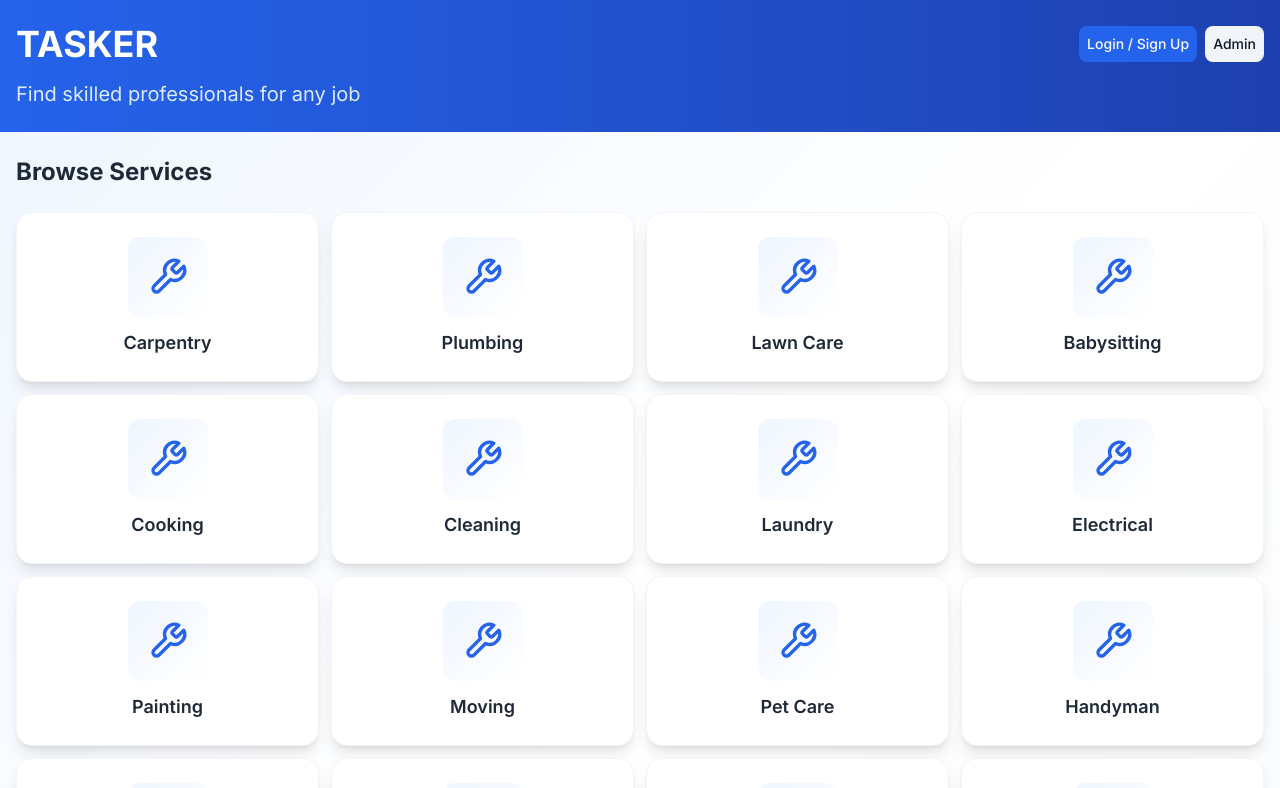
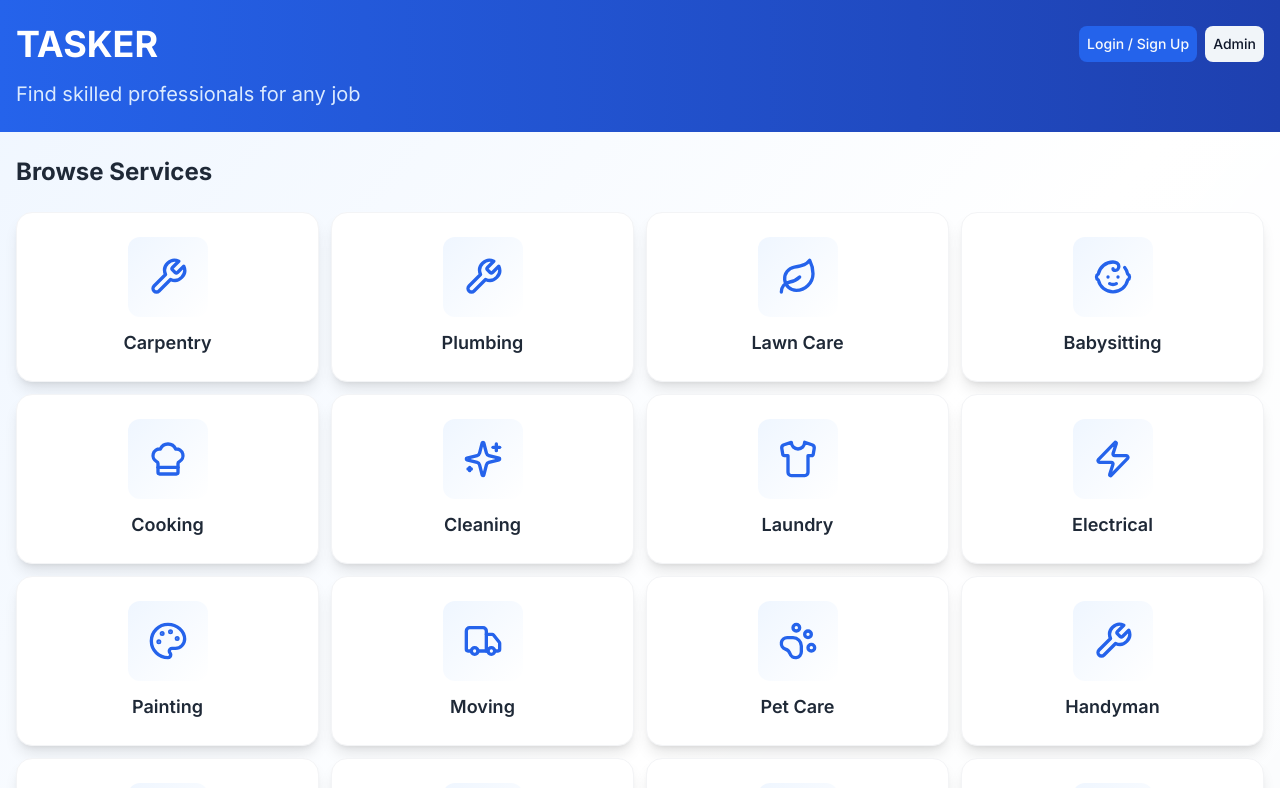
Before and after one commit to sgeorge-21/tasker, a React (Vite) app: page / in a window 1280 px wide. Shown: the top 788 px of the page. Built offline with nearby package versions, Linux system fonts and the light colour scheme.

Commit message:
Revise service icons and add new services
Updated service icons and added new services with icons and prices.

```diff
--- a/src/data/services.ts
+++ b/src/data/services.ts
@@ -1,26 +1,27 @@
 export const services = [
-  { id: 1, name: 'Carpentry', icon: 'https://d64gsuwffb70l.cloudfront.net/69133f26a8ca10f880d5b52d_1762869130132_82bf7c0c.webp', price: '$50-100/hr' },
-  { id: 2, name: 'Plumbing', icon: 'https://d64gsuwffb70l.cloudfront.net/69133f26a8ca10f880d5b52d_1762869131303_db210856.webp', price: '$60-120/hr' },
-  { id: 3, name: 'Lawn Care', icon: 'https://d64gsuwffb70l.cloudfront.net/69133f26a8ca10f880d5b52d_1762869132767_46adadf1.webp', price: '$40-80/hr' },
-  { id: 4, name: 'Babysitting', icon: 'https://d64gsuwffb70l.cloudfront.net/69133f26a8ca10f880d5b52d_1762869134145_15b5af4f.webp', price: '$15-30/hr' },
-  { id: 5, name: 'Cooking', icon: 'https://d64gsuwffb70l.cloudfront.net/69133f26a8ca10f880d5b52d_1762869135836_06808b2b.webp', price: '$30-60/hr' },
-  { id: 6, name: 'Cleaning', icon: 'https://d64gsuwffb70l.cloudfront.net/69133f26a8ca10f880d5b52d_1762869136642_5d8dde57.webp', price: '$25-50/hr' },
-  { id: 7, name: 'Laundry', icon: 'https://d64gsuwffb70l.cloudfront.net/69133f26a8ca10f880d5b52d_1762869144786_466d8506.webp', price: '$20-40/hr' },
-  { id: 8, name: 'Electrical', icon: 'https://d64gsuwffb70l.cloudfront.net/69133f26a8ca10f880d5b52d_1762869145590_3b68ec45.webp', price: '$70-150/hr' },
-  { id: 9, name: 'Painting', icon: 'https://d64gsuwffb70l.cloudfront.net/69133f26a8ca10f880d5b52d_1762869146350_ee3a0c27.webp', price: '$40-80/hr' },
-  { id: 10, name: 'Moving', icon: 'https://d64gsuwffb70l.cloudfront.net/69133f26a8ca10f880d5b52d_1762869147112_d67341ed.webp', price: '$80-200/hr' },
-  { id: 11, name: 'Pet Care', icon: 'https://d64gsuwffb70l.cloudfront.net/69133f26a8ca10f880d5b52d_1762869147909_77640aa7.webp', price: '$20-40/hr' },
-  { id: 12, name: 'Handyman', icon: 'https://d64gsuwffb70l.cloudfront.net/69133f26a8ca10f880d5b52d_1762869149702_b08bc004.webp', price: '$45-90/hr' },
-  { id: 13, name: 'Cosmetology', icon:'https://d64gsuwffb70l.cloudfront.net/69133f26a8ca10f880d5b52d_1762869130132_82bf7c0c.webp' },
-  { id: 14, name: 'Pastry Making', icon: 'https://d64gsuwffb70l.cloudfront.net/69133f26a8ca10f880d5b52d_1762869135836_06808b2b.webp' },
-  { id: 15, name: 'Catering', icon: 'https://d64gsuwffb70l.cloudfront.net/69133f26a8ca10f880d5b52d_1762869135836_06808b2b.webp' },
-  { id: 16, name: 'Interior Decoration', icon: 'https://d64gsuwffb70l.cloudfront.net/69133f26a8ca10f880d5b52d_1762869146350_ee3a0c27.webp' },
-  { id: 17, name: 'Driving', icon: 'https://d64gsuwffb70l.cloudfront.net/69133f26a8ca10f880d5b52d_1762869147112_d67341ed.webp' },
-  { id: 18, name: 'Installation of Hardwares', icon: 'https://d64gsuwffb70l.cloudfront.net/69133f26a8ca10f880d5b52d_1762869145590_3b68ec45.webp' },
-  { id: 20, name: 'Welding', icon: 'https://d64gsuwffb70l.cloudfront.net/69133f26a8ca10f880d5b52d_1762869145590_3b68ec45.webp', price: '$60-120/hr' },
-  { id: 21, name: 'Masonry', icon: 'https://d64gsuwffb70l.cloudfront.net/69133f26a8ca10f880d5b52d_1762869145590_3b68ec45.webp', price: '$50-100/hr' },
-  { id: 22, name: 'Computer Technician', icon: 'https://d64gsuwffb70l.cloudfront.net/69133f26a8ca10f880d5b52d_1762869145590_3b68ec45.webp', price: '$50-100/hr' },
-  { id: 23, name: 'Graphic/Web Design', icon: 'https://d64gsuwffb70l.cloudfront.net/69133f26a8ca10f880d5b52d_1762869145590_3b68ec45.webp', price: '$60-150/hr' },
-  { id: 24, name: 'Network Administrator', icon: 'https://d64gsuwffb70l.cloudfront.net/69133f26a8ca10f880d5b52d_1762869145590_3b68ec45.webp', price: '$70-150/hr' },
-  { id: 25, name: 'Tailoring', icon: 'https://d64gsuwffb70l.cloudfront.net/69133f26a8ca10f880d5b52d_1762869145590_3b68ec45.webp', price: '$20-50/hr' },
+  { id: 1, name: 'Carpentry', icon: 'Hammer2', price: '$50-100/hr' },
+  { id: 2, name: 'Plumbing', icon: 'Pipe', price: '$60-120/hr' },
+  { id: 3, name: 'Lawn Care', icon: 'Leaf', price: '$40-80/hr' },
+  { id: 4, name: 'Babysitting', icon: 'Baby', price: '$15-30/hr' },
+  { id: 5, name: 'Cooking', icon: 'ChefHat', price: '$30-60/hr' },
+  { id: 6, name: 'Cleaning', icon: 'Sparkles', price: '$25-50/hr' },
+  { id: 7, name: 'Laundry', icon: 'Shirt', price: '$20-40/hr' },
+  { id: 8, name: 'Electrical', icon: 'Zap', price: '$70-150/hr' },
+  { id: 9, name: 'Painting', icon: 'Palette', price: '$40-80/hr' },
+  { id: 10, name: 'Moving', icon: 'Truck', price: '$80-200/hr' },
+  { id: 11, name: 'Pet Care', icon: 'PawPrint', price: '$20-40/hr' },
+  { id: 12, name: 'Handyman', icon: 'Wrench', price: '$45-90/hr' },
+  { id: 13, name: 'Cosmetology', icon: 'Smile', price: '$30-80/hr' },
+  { id: 14, name: 'Pastry Making', icon: 'Cake', price: '$25-70/hr' },
+  { id: 15, name: 'Catering', icon: 'UtensilsCrossed', price: '$40-100/hr' },
+  { id: 16, name: 'Interior Decoration', icon: 'Sofa', price: '$50-150/hr' },
+  { id: 17, name: 'Driving', icon: 'Car', price: '$35-75/hr' },
+  { id: 18, name: 'Installation of Hardwares', icon: 'HardDrive', price: '$45-100/hr' },
+  { id: 19, name: 'Electrician', icon: 'Lightbulb', price: '$70-150/hr' },
+  { id: 20, name: 'Welding', icon: 'Flame', price: '$60-120/hr' },
+  { id: 21, name: 'Masonry', icon: 'Hammer', price: '$50-100/hr' },
+  { id: 22, name: 'Computer Technician', icon: 'Monitor', price: '$50-100/hr' },
+  { id: 23, name: 'Graphic/Web Design', icon: 'Paintbrush', price: '$60-150/hr' },
+  { id: 24, name: 'Network Administrator', icon: 'Network', price: '$70-150/hr' },
+  { id: 25, name: 'Tailoring', icon: 'Scissors', price: '$20-50/hr' },
 ];
```
